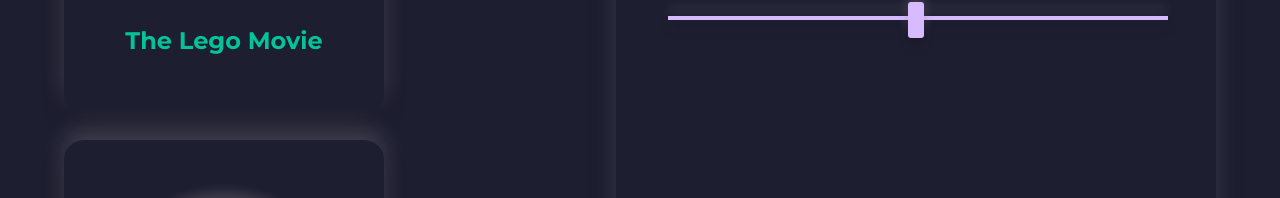
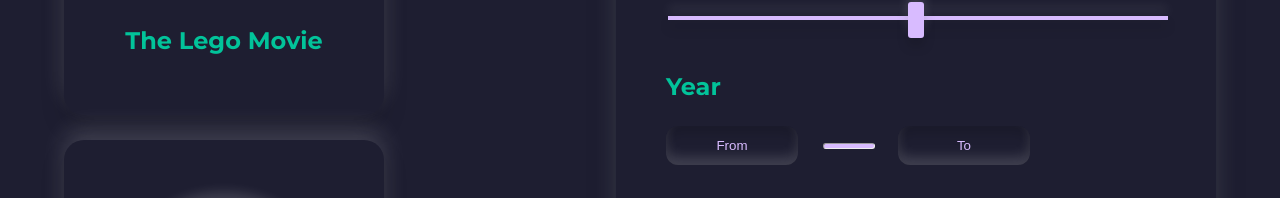
Before and after one commit to MomchilKolev/ala-rasi, a React (Create React App) app in the folder frontend/: page / in a window 1280 px wide. Shown: the part 545-743 px from the top of the page. Built offline with nearby package versions, Linux system fonts and the light colour scheme.

Commit message:
ADD Year

```diff
--- a/frontend/src/components/Sidebar/Sidebar.js
+++ b/frontend/src/components/Sidebar/Sidebar.js
@@ -4,12 +4,14 @@
 
 import Search from "./components/Search/Search";
 import Ratings from "./components/Ratings/Ratings";
+import Year from "./components/Year/Year";
 
 const Sidebar = props => {
     return (
         <div className={styles.sidebar}>
             <Search />
             <Ratings />
+            <Year />
         </div>
     );
 };
--- /dev/null
+++ b/frontend/src/components/Sidebar/components/Year/Year.js
@@ -0,0 +1,16 @@
+import React from "react";
+
+import styles from "./Year.module.scss";
+
+const Year = props => {
+    return (
+        <div className={styles.year}>
+            <h5 className={styles.heading}>Year</h5>
+            <input className={styles.from} type="text" placeholder="From" />
+            <hr className={styles.hr} />
+            <input className={styles.to} type="text" placeholder="To" />
+        </div>
+    );
+};
+
+export default Year;
--- /dev/null
+++ b/frontend/src/components/Sidebar/components/Year/Year.module.scss
@@ -0,0 +1,38 @@
+@import "../../../../App.module.scss";
+
+.year {
+    display: grid;
+    grid-template-columns: max-content 50px max-content;
+    align-items: center;
+    grid-gap: 25px;
+
+    .heading {
+        grid-column: 1/-1;
+        text-align: start;
+        font-size: 24px;
+        margin: 0;
+    }
+
+    .hr {
+        width: 50px;
+        height: 4px;
+        background-color: var(--pink);
+        border-radius: 3px;
+    }
+
+    .from,
+    .to {
+        width: 100px;
+        background-color: var(--dark);
+        border: 0;
+        box-shadow: var(--box-shadow-button-inactive);
+        padding: 12px 16px;
+        border-radius: 12px;
+        color: var(--pink);
+
+        &::placeholder {
+            color: var(--pink);
+            text-align: center;
+        }
+    }
+}
```
